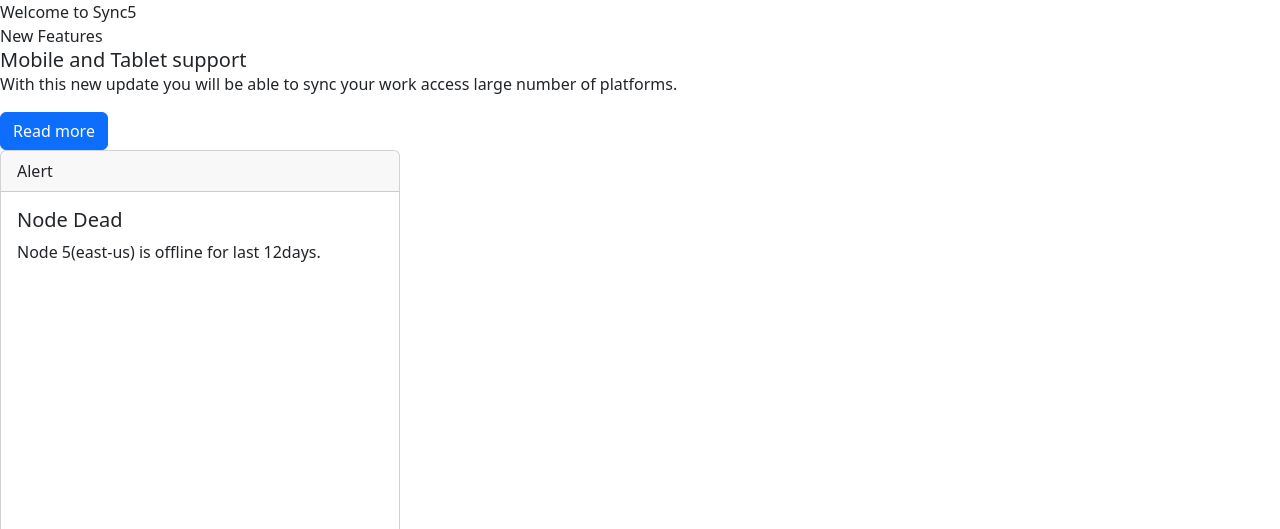
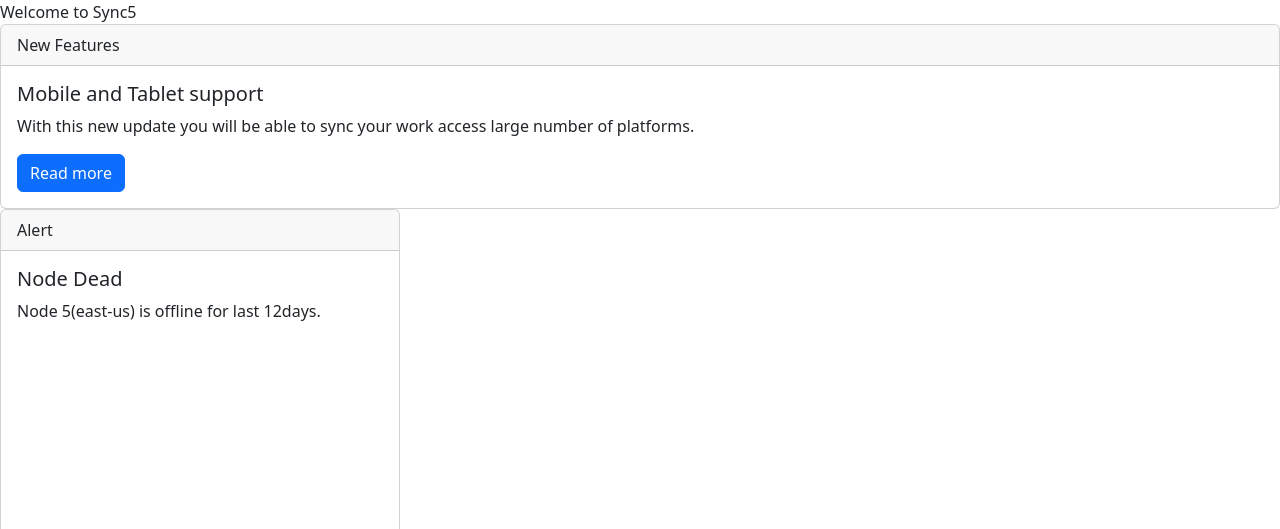
Before and after one commit to acciojob/bootstrap-card-preet-ki, a website: page main.html in a window 1280 px wide. Shown: the top 529 px of the page. Drawn offline with nearby package versions, Linux system fonts and the light colour scheme.

Commit message:
Update main.html

```diff
--- a/main.html
+++ b/main.html
@@ -9,7 +9,7 @@
   <body>
     <header>Welcome to Sync5</header>
 
-	<div class="card>
+	<div class="card">
 		<div class="card-header">
 		  New Features
 		</div>
```
